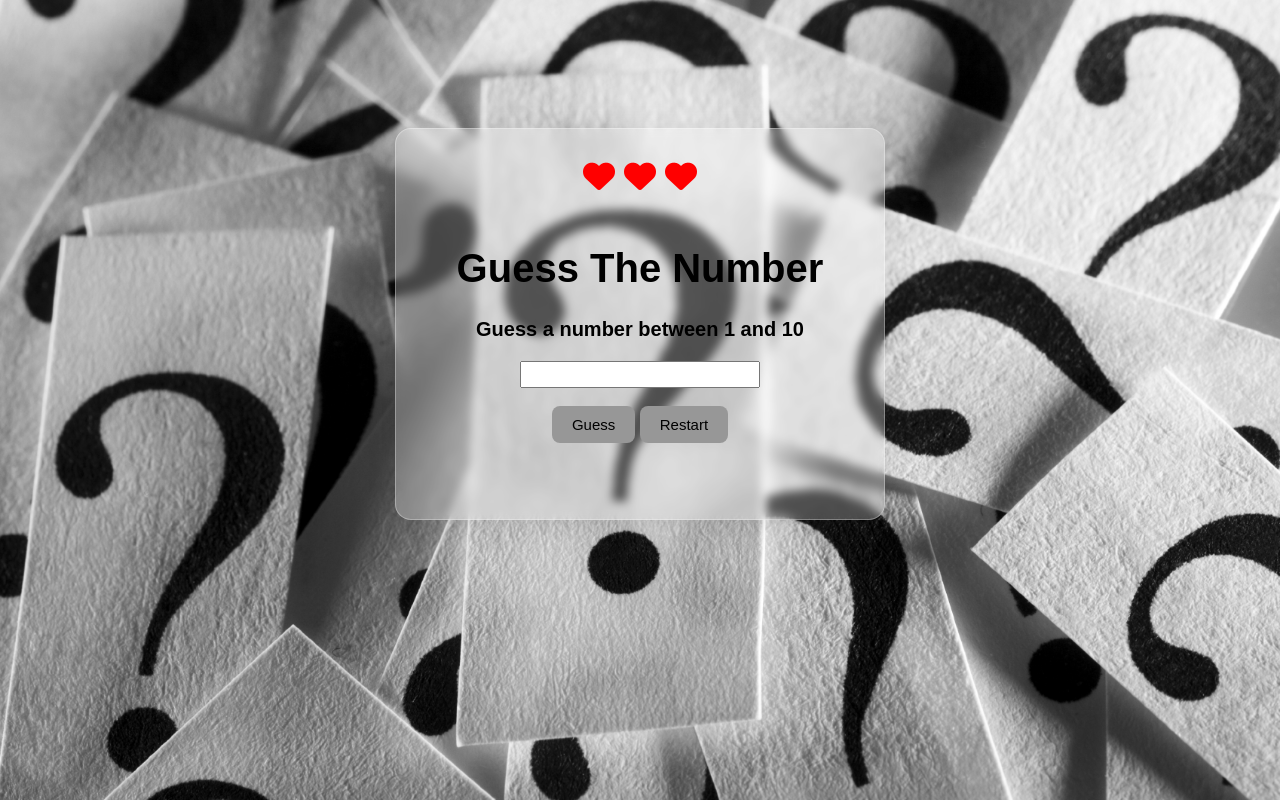
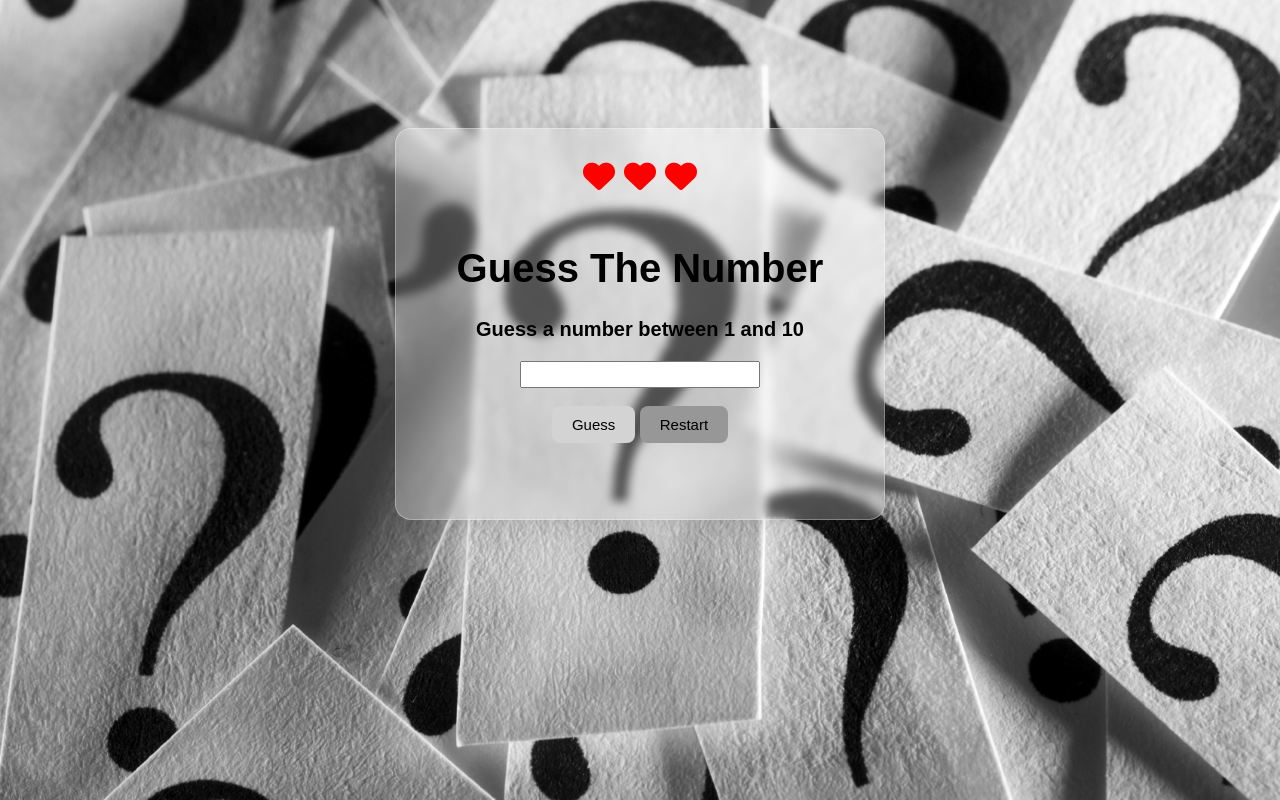
Before and after one commit to Benguhan/NumberGuessingGame, a plain HTML site: page index.html in a window 1280 px wide. In both pictures the pointer is over the button "Guess". Drawn offline with Linux system fonts and the light colour scheme.

Commit message:
add log and hover

```diff
--- a/index.js
+++ b/index.js
@@ -48,6 +48,7 @@ guessButton.onclick = function () {
 restartButton.onclick = function () {
     answer = Math.floor(Math.random() * max) + min;
     attempts = 3;
+    console.log(answer);
 
 
     hearts.forEach(heart => {
--- a/style.css
+++ b/style.css
@@ -55,6 +55,10 @@ body button {
     border-radius: 8px;
     border: none;
     background-color: #979797;
+    cursor: pointer;
+}
+body button:hover {
+    background-color: #d3d3d3;
 }
 
 h5 {
```
